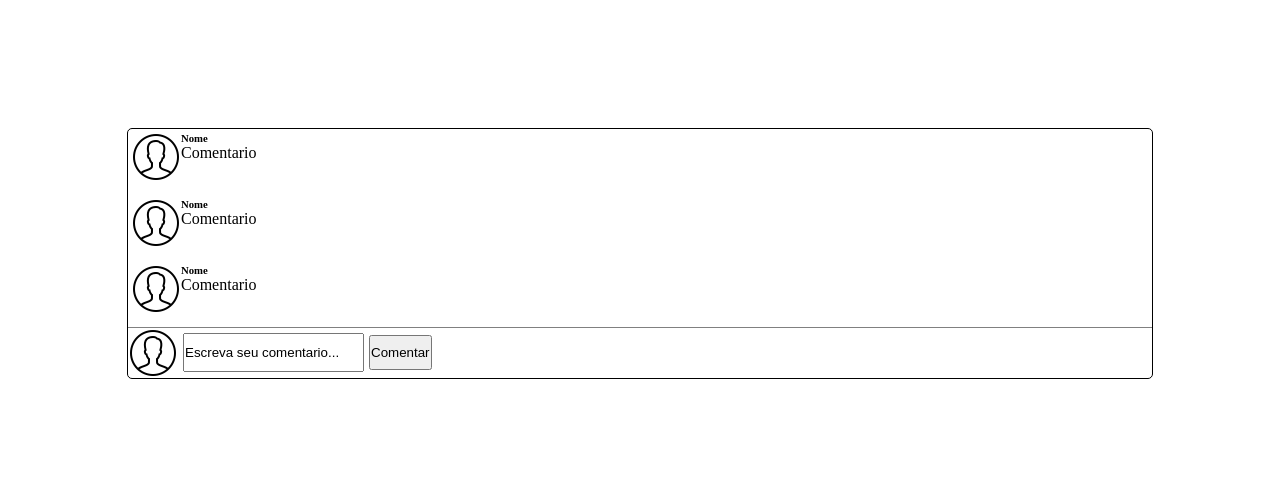
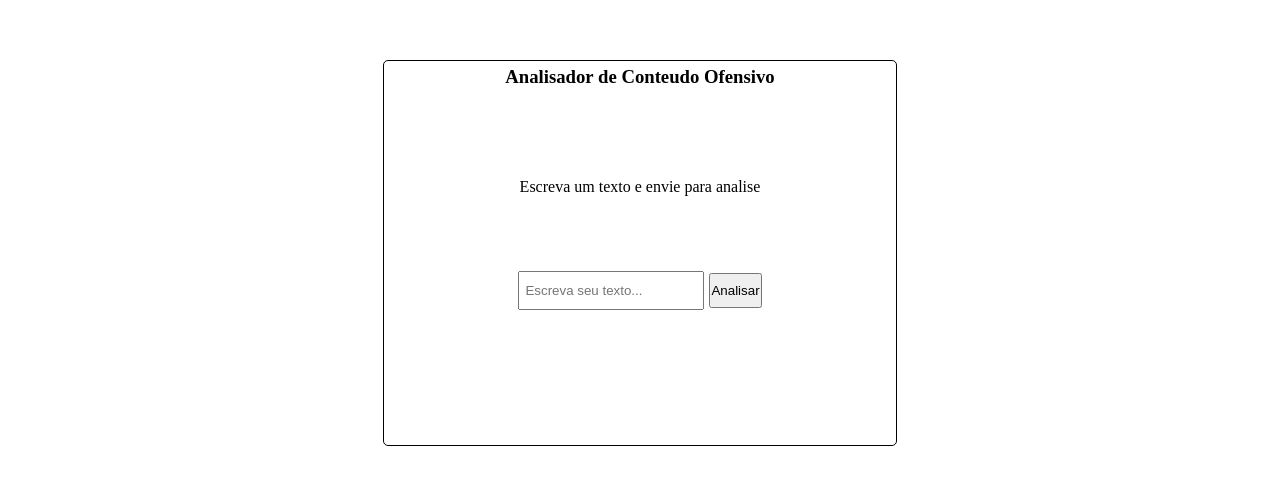
Before and after one commit to bitlab-ufrn/selecao-2023-Vinicinn, a plain HTML site: page index.html in a window 1280 px wide. Shown: the part 147-632 px from the top of the page. Drawn offline with Linux system fonts and the light colour scheme.

Commit message:
img removed, word list updt & script, hml css done

```diff
--- a/index.html
+++ b/index.html
@@ -1,39 +1,28 @@
 <!DOCTYPE html>
 <html lang="pt-br">
   <head>
-    <meta charset="UTF-8">
-    <meta http-equiv="X-UA-Compatible" content="IE=edge">
-    <meta name="viewport" content="width=device-width, initial-scale=1.0">
+    <meta charset="UTF-8" />
+    <meta http-equiv="X-UA-Compatible" content="IE=edge" />
+    <meta name="viewport" content="width=device-width, initial-scale=1.0" />
     <title>Desafio Bitlab</title>
-    <link rel="stylesheet" href="style.css">
+    <link rel="stylesheet" href="style.css" />
   </head>
   <body>
     <main>
-        <article>
-            <img src="imgs/icons8-male-user-50.png" alt="">
-            <div>
-                <h6>Nome</h6>
-                <p>Comentario</p>
-            </div>
-        </article>
-        <article>
-            <img src="imgs/icons8-male-user-50.png" alt="">
-            <div>
-                <h6>Nome</h6>
-                <p>Comentario</p>
-            </div>
-        </article>
-        <article>
-            <img src="imgs/icons8-male-user-50.png" alt="">
-            <div>
-                <h6>Nome</h6>
-                <p>Comentario</p>
-            </div>
-        </article>
+      <h3>Analisador de Conteudo Ofensivo</h3>
+      <p class="result">Escreva um texto e envie para analise</p>
       <section>
-            <img src="imgs/icons8-male-user-50.png" alt="">
-            <input type="text" name="" id="" value="Escreva seu comentario...">
-            <input class="button" type="button" value="Comentar">
+        <input
+          class="textinput"
+          type="text"
+          placeholder="Escreva seu texto..."
+        />
+        <input
+          class="button"
+          type="button"
+          value="Analisar"
+          onclick="analyzer('textinput')"
+        />
       </section>
     </main>
   </body>
--- a/main.js
+++ b/main.js
@@ -0,0 +1,70 @@
+/* `var array;` is declaring a variable named `array` without assigning it a value. The variable is
+likely intended to be used to store an array of strings retrieved from a file. */
+var array;
+
+/* This code is using the `fetch` API to retrieve the contents of a file named "words.txt". The `then`
+method is used to handle the response from the server. The first `then` method takes the response
+object and returns the text content of the response. The second `then` method takes the text content
+and splits it into an array of strings using the newline character as the delimiter. The resulting
+array is stored in the `array` variable. */
+fetch("words.txt")
+  .then((response) => response.text())
+  .then((text) => {
+    array = text.split("\n");
+  });
+
+/**
+ * The function analyzes a given text for offensive content and displays a message indicating whether
+ * or not the text contains such content.
+ * @param classname - The parameter "classname" is a string that represents the class name of the HTML
+ * element that contains the text to be analyzed.
+ */
+function analyzer(classname) {
+  let text = document.getElementsByClassName(classname)[0].value;
+  let words = "";
+  let has = false;
+  array.forEach((element) => {
+    let elementeString = element + " ";
+    if (text.includes(elementeString.trim())) {
+      has = true;
+      if (words == "") {
+        words += elementeString.trim();
+      } else {
+        words += ", " + elementeString.trim();
+      }
+
+      let p = document.querySelector("p");
+      let newP = document.createElement("p");
+      let wordsP = document.createElement("p");
+
+      newP.textContent = "O texto possui conteudo Ofensivo!";
+      newP.style.color = "red";
+      newP.className = "result";
+      wordsP.textContent = '['+words+']';
+
+      p.replaceWith(newP);
+      newP.appendChild(wordsP);
+    } else if (has == false) {
+      let p = document.querySelector("p");
+      let newP = document.createElement("p");
+
+      newP.textContent = "O texto não possui conteudo Ofensivo!";
+      newP.style.color = "green";
+      newP.className = "result";
+
+      p.replaceWith(newP);
+    }
+  });
+}
+
+/* This code is selecting the first HTML element with the class name "textinput" and adding an event
+listener to it. The event listener listens for the "keyup" event, which is triggered when a key is
+released after being pressed down. If the key that was released has a key code of 13 (which
+corresponds to the "Enter" key), the `analyzer` function is called with the parameter "textinput".
+This allows the function to analyze the text inputted by the user and check for offensive words. */
+let input = document.getElementsByClassName("textinput")[0];
+input.addEventListener("keyup", function (event) {
+  if (event.keyCode === 13) {
+    analyzer("textinput");
+  }
+});
--- a/style.css
+++ b/style.css
@@ -10,33 +10,38 @@ body {
   height: 100vh;
 }
 main {
+  text-align: center;
   display: flex;
   flex-direction: column;
-    row-gap: 10px;
+  row-gap: 5px;
   width: 80vw;
   border: 1px solid black;
   border-radius: 5px;
-}
-article {
-    margin: 3px;
-    display: flex;
-    flex-direction: row;
-}
-div {
-    display: flex;
-    flex-direction: column;
-
-}
-img {
-    width: 50px;
+  height: 50vh;
 }
 section {
   display: flex;
   flex-direction: row;
   align-items: center;
-    border-top: 1px solid gray;
   column-gap: 5px;
+  align-self: center;
+  margin-top: 70px;
 }
 input {
   height: 35px;
 }
+.result {
+  margin-top: 80px;
+}
+.textinput {
+  padding-left: 5px;
+}
+h3 {
+  margin: 5px;
+}
+@media (min-width: 500px) {
+    main {
+        width: 40vw;
+        height: 48vh;
+    }
+}
```
Also changed, not shown: imgs/icons8-male-user-50.png (deleted), words.txt (added). Lines whose indentation alone changed are shown as unchanged.
